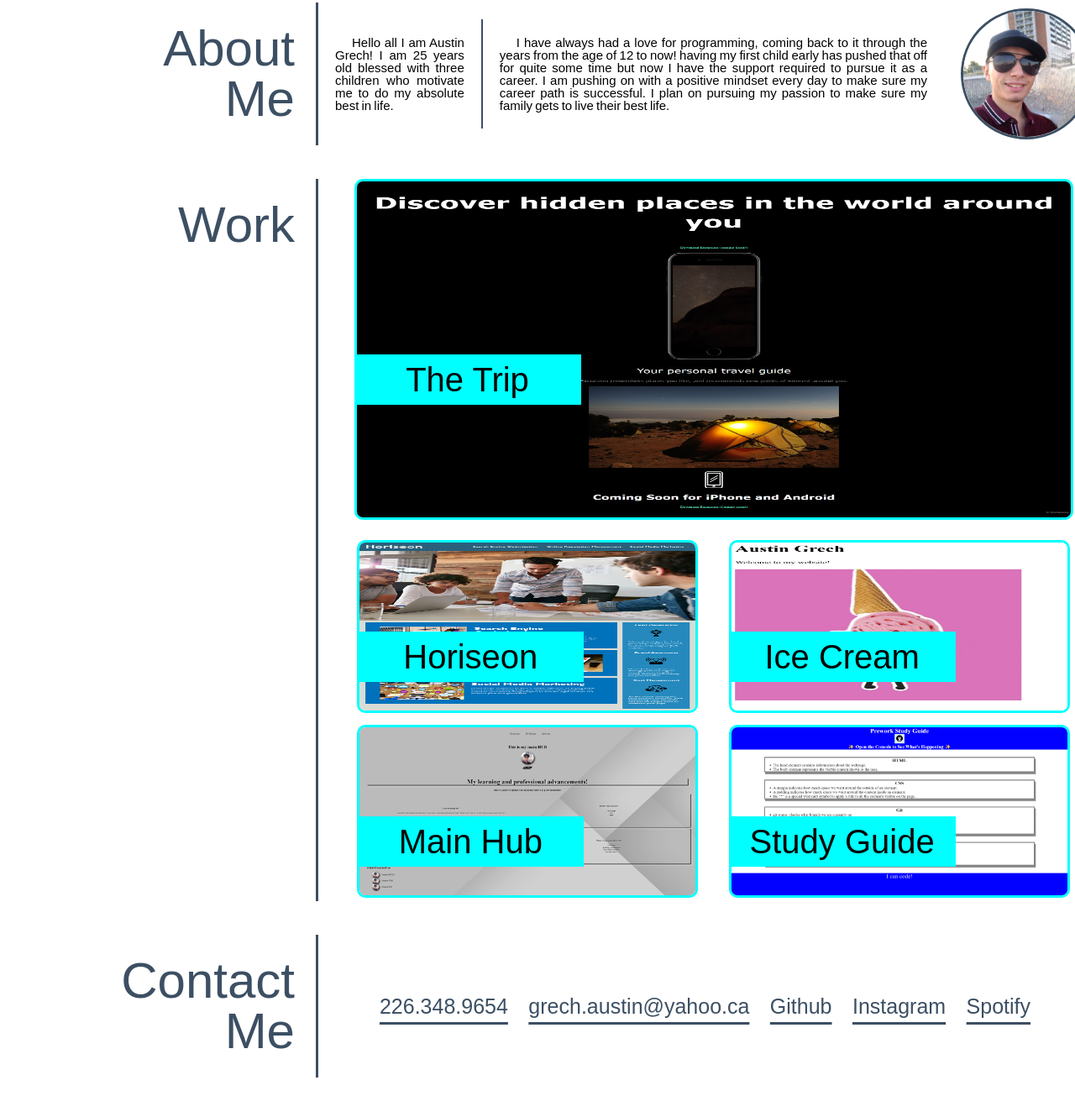
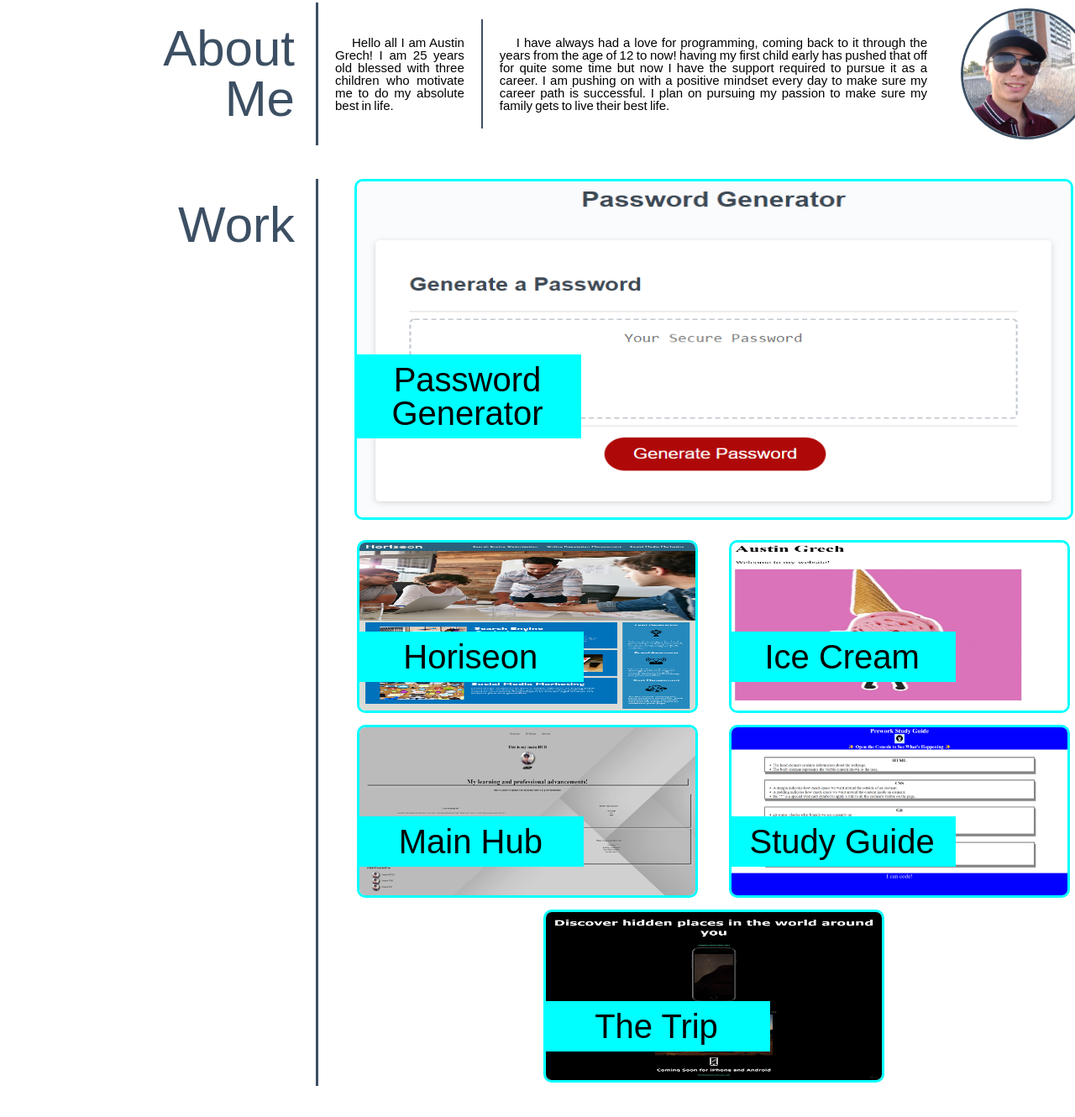
Before and after one commit to CallsignTriggz/Austin-Grech-Portfolio, a plain HTML site: page index.html in a window 1280 px wide. Shown: the part 217-1547 px from the top of the page at 84% size. Before the commit the page ends 1520 px from the top, so only its background shows below. Drawn offline with Linux system fonts and the light colour scheme.

Commit message:
Added first JS project

```diff
--- a/index.html
+++ b/index.html
@@ -61,10 +61,11 @@
             <section class="imgcontainer">
 
                 <article class="main">
-                    <a href="https://austingrech.github.io/TheTrip/">
-                        <img src="./Assets/images/TheTrip.png" alt="App for personal travel guide">
+                    <a  href="https://austingrech.github.io/Random-Password-Generator/">
+                        <img src="./Assets/images/JS-PassGenerator.png" alt="Random Password Generator - First JS project">
                     </a>
-                        <h3 class="imghead"> The Trip </h3>
+
+                        <h3 class="imghead"> Password Generator </h3>
                 </article>
 
                 <article class="box2">
@@ -99,6 +100,12 @@
                         <h3 class="imghead"> Study Guide </h3>
                 </article>
 
+                <article class="box2">
+                    <a href="https://austingrech.github.io/TheTrip/">
+                        <img src="./Assets/images/TheTrip.png" alt="App for personal travel guide">
+                    </a>
+                        <h3 class="imghead"> The Trip </h3>
+                </article>
             </section>
 
         </section>
```
Also changed, not shown: Assets/images/JS-PassGenerator.png (added).
